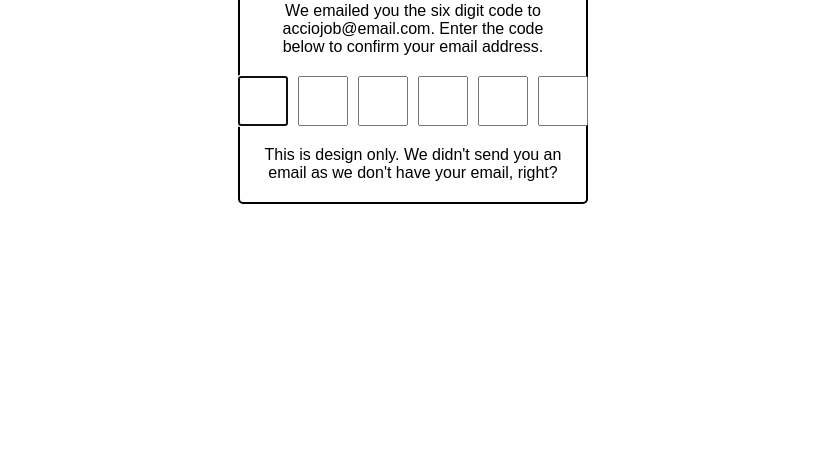
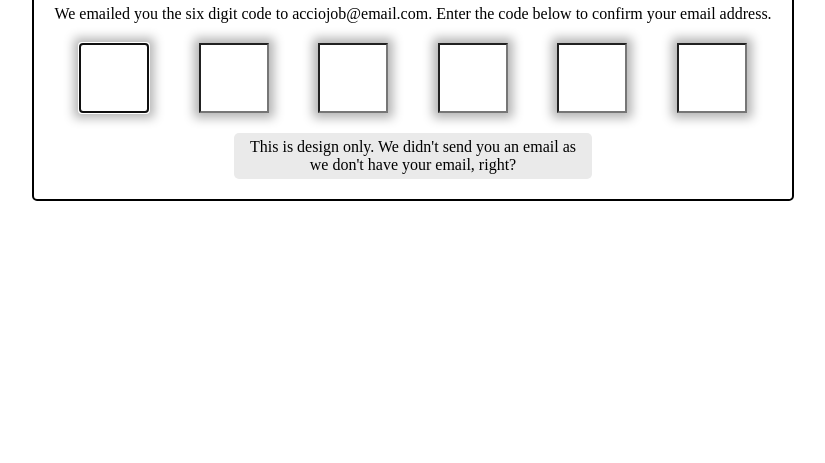
Before and after one commit to acciojob/OTP-tejasvairal1234, a website: page main.html in a window 1280 px wide. Shown: the part 337-800 px from the top of the page, without its empty margins (227-1052 px from the left). Drawn offline with Linux system fonts and the light colour scheme.

Commit message:
created a submission

```diff
--- a/styles.css
+++ b/styles.css
@@ -8,33 +8,48 @@
   justify-content: center;
   align-items: center;
   height: 100vh;
-  font-family: Arial, sans-serif;
+  flex-wrap: wrap;
 }
 
 .verify {
   display: flex;
+  justify-content: center;
   flex-direction: column;
   align-items: center;
+  flex-wrap: wrap;
   border: 2px solid black;
   border-radius: 5px;
   padding: 20px;
   gap: 20px;
-  width: 350px;
-  text-align: center;
 }
 
 #verification_heading {
   font-weight: 500;
+  color: #000000;
 }
 
 .code-container {
   display: flex;
-  gap: 10px;
+  justify-content: space-around;
+  width: 100%;
 }
 
 .code {
-  width: 50px;
-  height: 50px;
+  height: 70px;
+  width: 70px;
+  /* border: 1px solid black; */
+  box-shadow: 0 0 10px 5px rgba(0, 0, 0, 0.3);
+  color: #757575;
+  font-size: 70px;
+  display: flex;
+  justify-content: center;
+  align-items: center;
+}
+
+.text {
+  width: 50%;
   text-align: center;
-  font-size: 24px;
+  background-color: #eaeaea;
+  padding: 5px 10px;
+  border-radius: 5px;
 }
```
